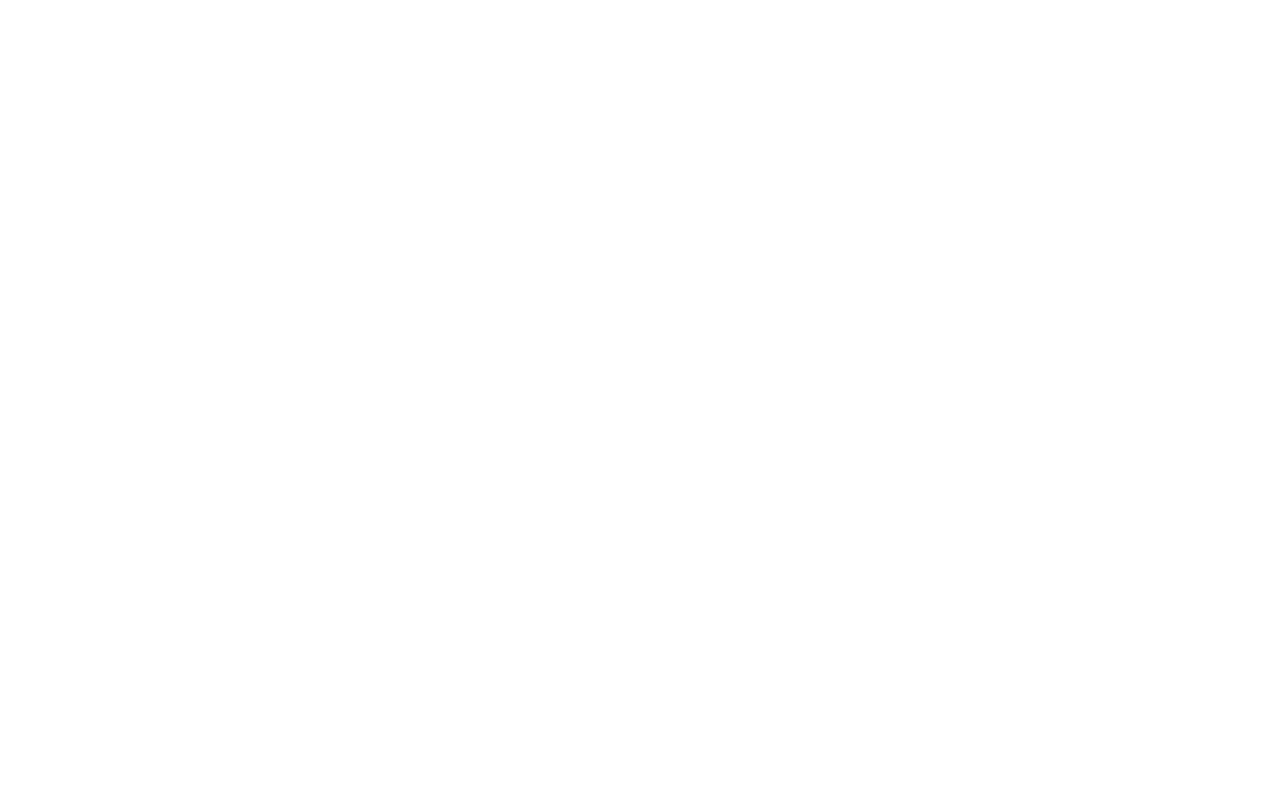
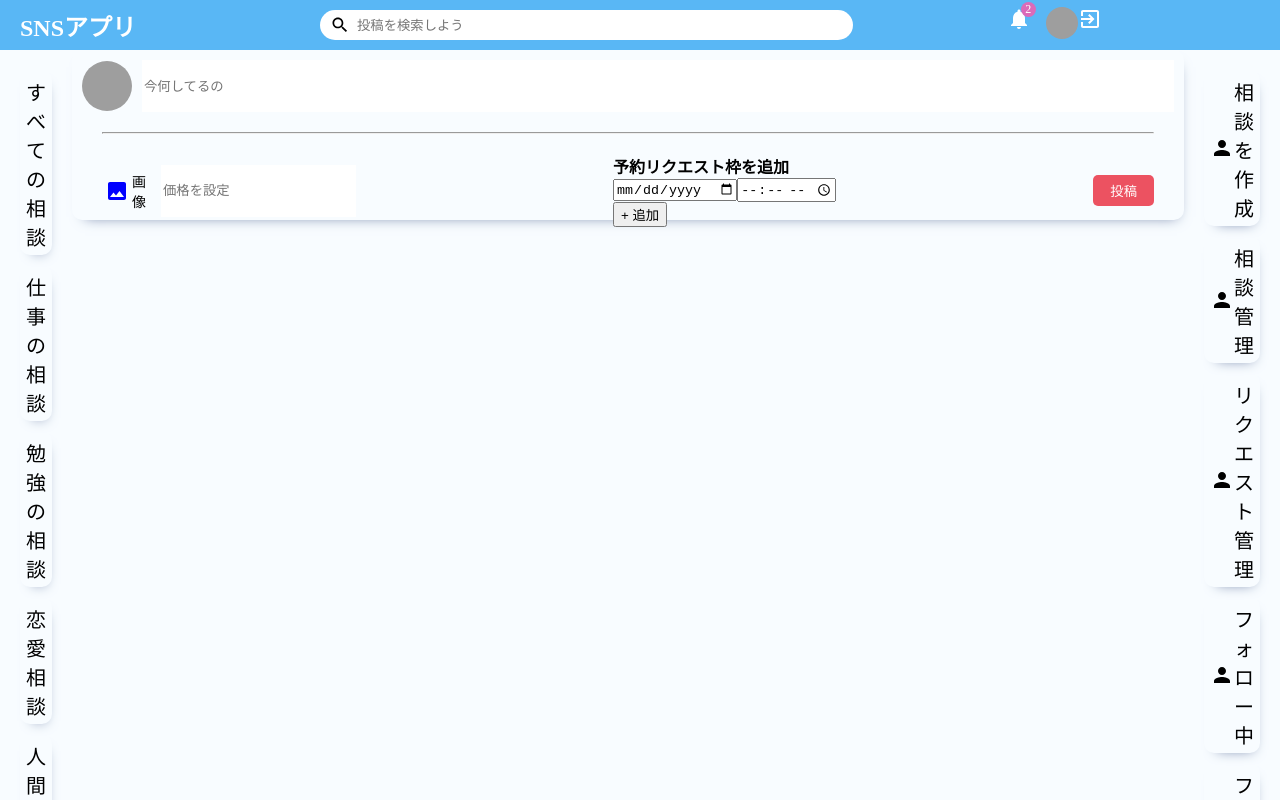
Before and after one commit to Shikaruuuu/skyphone_sns, a React (Create React App) app in the folder frontend/: page /createPost/1 in a window 1280 px wide. Before the commit this address had no page. Shown: the top 800 px of the page. Built offline with nearby package versions, Linux system fonts and the light colour scheme; sample sign-in values are in the browser's storage.

Commit message:
add share component to createPost page

```diff
--- a/frontend/src/App.js
+++ b/frontend/src/App.js
@@ -11,6 +11,7 @@
 import FollowingList from "./pages/followingList/FollowingList";
 import FollowerList from "./pages/followerList/FollowerList";
 import Settings from "./pages/settings/Settings";
+import CreatePost from "./pages/createPost/CreatePost";
 import { AuthContext } from "./state/AuthContext";
 import { useContext } from "react";
 import React from "react";
@@ -43,6 +44,10 @@
           path="/settings/:userId"
           element={user ? <Settings /> : <Navigate to="/login" />}
         />
+        <Route
+          path="/createPost/:userId"
+          element={user ? <CreatePost /> : <Navigate to="/login" />}
+        />
       </Routes>
     </Router>
   );
--- a/frontend/src/components/rightbar/Rightbar.jsx
+++ b/frontend/src/components/rightbar/Rightbar.jsx
@@ -14,7 +14,7 @@
         <ul className="rightbarList">
         <li className="rightbarListItem">
             <Person  className="rightbarIcon"/>
-            <Link to={`/followingList/${user.id}/followings`} className="rightbarListItemText" style={{ textDecoration: "none", color: "black" }}>
+            <Link to={`/createPost/${user.id}`} className="rightbarListItemText" style={{ textDecoration: "none", color: "black" }}>
             <span className="rightbarListItemText">相談を作成</span>
             </Link>
           </li>
--- a/frontend/src/pages/createPost/CreatePost.css
+++ b/frontend/src/pages/createPost/CreatePost.css
@@ -0,0 +1,5 @@
+.createPostContainer {
+    display: flex;
+    width: 100%;
+    background-color: #f8fcff;
+}
--- a/frontend/src/pages/createPost/CreatePost.jsx
+++ b/frontend/src/pages/createPost/CreatePost.jsx
@@ -0,0 +1,19 @@
+import React from 'react'
+import Topbar from '../../components/topbar/Topbar';
+import Sidebar from '../../components/sidebar/Sidebar';
+import Share from '../../components/share/Share';
+import Rightbar from '../../components/rightbar/Rightbar';
+import "./CreatePost.css";
+
+export default function CreatePost() {
+  return (
+    <>
+      <Topbar />
+      <div className="createPostContainer">
+      <Sidebar />
+      <Share />
+      <Rightbar />
+      </div>
+    </>
+  );
+}
```
